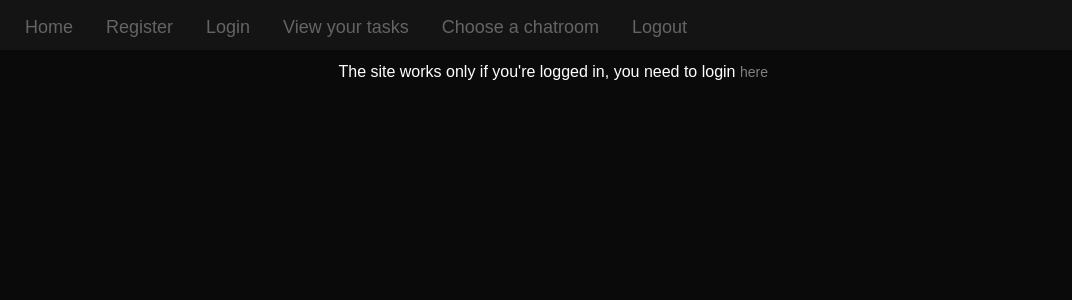
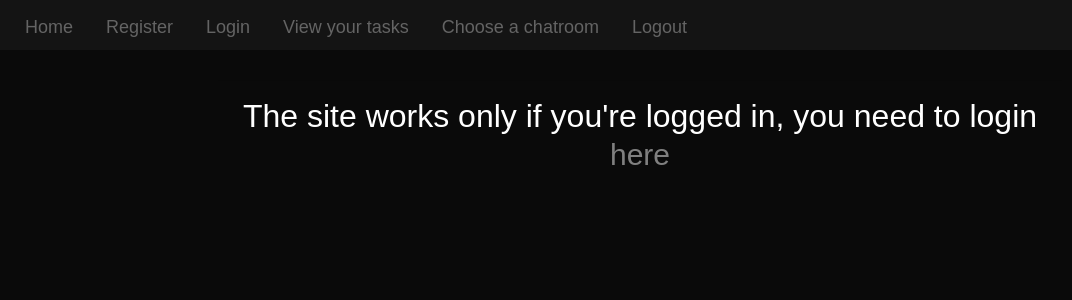
Before and after one commit to asiLukas/Chatapp-Todolist, a Django app: page / in a window 1280 px wide. Shown: the top 300 px of the page, without its empty margins (0-1072 px from the left). Run offline with Django 3.2, Linux system fonts and the light colour scheme; some libraries are stand-ins or nearby versions.

Commit message:
last_ver

```diff
--- a/Templates/base.html
+++ b/Templates/base.html
@@ -51,13 +51,8 @@
         right: 5px;
         z-index: 1}
 
-        .not_logged_in {
-        color: white;
-        padding-top: 60px;
-        position: fixed;
-        up: 0;
-        right: 40%;
-        z-index: 1}
+        #not_logged_in {
+        font-size: 30px}
 
 
         form {
@@ -107,9 +102,6 @@
 </head>
 <body>
 {%include 'navbar.html'%}
-{%if user.is_authenticated%}
-
-      <p class="logged_in">You are logged in as {{user}}</p>
    <div id="content" name="content" class="main">
       <div class="row justify-content-center">
           <div class="col-8">
@@ -118,6 +110,8 @@
               <br>
               <br>
                <hr class="mt-0 mb-4=">
+               {%if user.is_authenticated%}
+               <p class="logged_in">You are logged in as {{user}}</p>
                {%block content%}
                replace this
                {%endblock%}
@@ -125,7 +119,7 @@
        </div>
    </div>
 {%else%}
-       <p class="not_logged_in">The site works only if you're logged in, you need to login <a href="../../../login/login">here</a></p>
+<h2>The site works only if you're logged in, you need to login <a href="../../../login/login" id="not_logged_in">here</a></h2>
 <br>
 <br>
 <br>
--- a/Templates/home_view.html
+++ b/Templates/home.html
@@ -1,5 +1,5 @@
 {%extends 'base.html'%}
 {%block title%}Home{%endblock%}
 {%block content%}
-<h1>Idk why that's here</h1>
+<h1>Hi {{user}}</h1>
 {%endblock%}
--- a/login/views.py
+++ b/login/views.py
@@ -14,4 +14,4 @@ def register_view(request):
             return redirect('/../../login/login')
     context = {
         'form': form}
-    return render(request, 'logins/login.html', context)
+    return render(request, 'registration/register.html', context)
--- a/pages/views.py
+++ b/pages/views.py
@@ -1,6 +1,5 @@
 from django.shortcuts import render
 
 
-
 def home_view(request, *args, **kwargs):
-    return render(request, "home_view.html")
+    return render(request, "home.html")
--- a/run_in_docker.txt
+++ /dev/null
@@ -1 +0,0 @@
-docker run -p 6379:6379 -d redis:5
--- a/todolist/models.py
+++ b/todolist/models.py
@@ -19,6 +19,7 @@ class ToDoList(models.Model):
     def get_absolute_url(self):
         return reverse('todolist:detail_list', kwargs={'id': self.id})
 
+
 '''class Items(models.Model):
     todolsdfist = models.ForeignKey(ToDoList, on_delete=models.CASCADE, default=20)
     todo = models.CharField(max_length=100)
--- a/todolist/views.py
+++ b/todolist/views.py
@@ -12,7 +12,6 @@ def create_view(request):
         form = ToDoForm(request.POST)
         if form.is_valid():
             ToDoList.objects.create(**form.cleaned_data)
-            form = ToDoForm()
             return redirect('../../list')
 
     context = {
```
Also changed, not shown: newproject/manage.py (deleted, +0 -21 lines), newproject/settings.py (+13 -13 lines), README.md (added), db.sqlite3, login/Templates/registration/register.html (renamed from login/Templates/logins/login.html), 1 other file.
